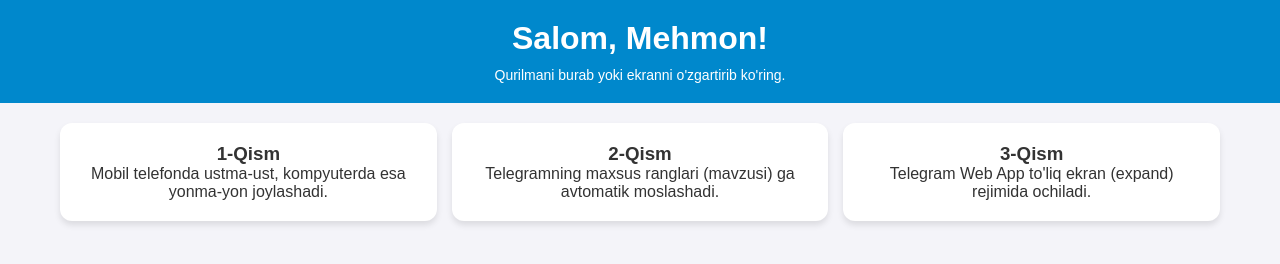
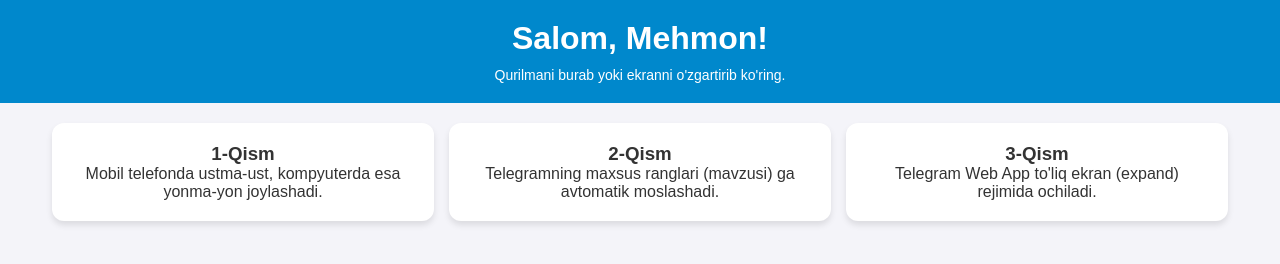
Before and after one commit to Bakdurdi007/Project2026Telegram, a plain HTML site: page index.html in a window 1280 px wide. Drawn offline with Linux system fonts and the light colour scheme; a script that the page names is missing.

Commit message:
JS app desektop

```diff
--- a/app.js
+++ b/app.js
@@ -1,3 +1,21 @@
+const tg = window.Telegram.WebApp;
+
+// Oynani maksimal kengaytirish
+tg.expand();
+
+// Muhim: Telegram Desktop ba'zan tayyor bo'lishini kutadi
+tg.ready();
+
+// Kompyuter versiyasi uchun qo'shimcha "zarba"
+if (tg.platform === 'tdesktop' || tg.platform === 'macos') {
+    // Agar dastur ruxsat bersa, to'liq ekran so'raymiz
+    if (tg.requestFullscreen) {
+        tg.requestFullscreen();
+    }
+}
+
+
+
 // Telegram Web App obyektini chaqirib olish
 const tg = window.Telegram.WebApp;
 
--- a/style.css
+++ b/style.css
@@ -55,12 +55,23 @@
 
 /* 3. KOMPYUTERLAR UCHUN (Ekran 1024px dan kattalashganda) */
 @media screen and (min-width: 1024px) {
+    body {
+        /* Fon butun oyna bo'ylab yoyilishi uchun */
+        width: 100vw;
+        height: 100vh;
+        display: flex;
+        flex-direction: column;
+    }
+
     .container {
-        max-width: 1200px;
-        margin: 0 auto; /* O'rtaga joylashtirish */
-        flex-wrap: nowrap; /* Barchasi bir qatorda joylashadi */
+        /* Kichik markazlashgan qutini emas, butun kenglikni egallash */
+        width: 95% !important;
+        max-width: none !important;
+        margin: 0 auto;
+        flex-direction: row; /* Elementlar yonma-yon bo'lishi uchun */
     }
+
     .card {
-        flex: 1; /* Bir xil o'lchamda 3 ta ustun */
+        flex: 1; /* Kartochkalar teng masofada kengayadi */
     }
 }
```
